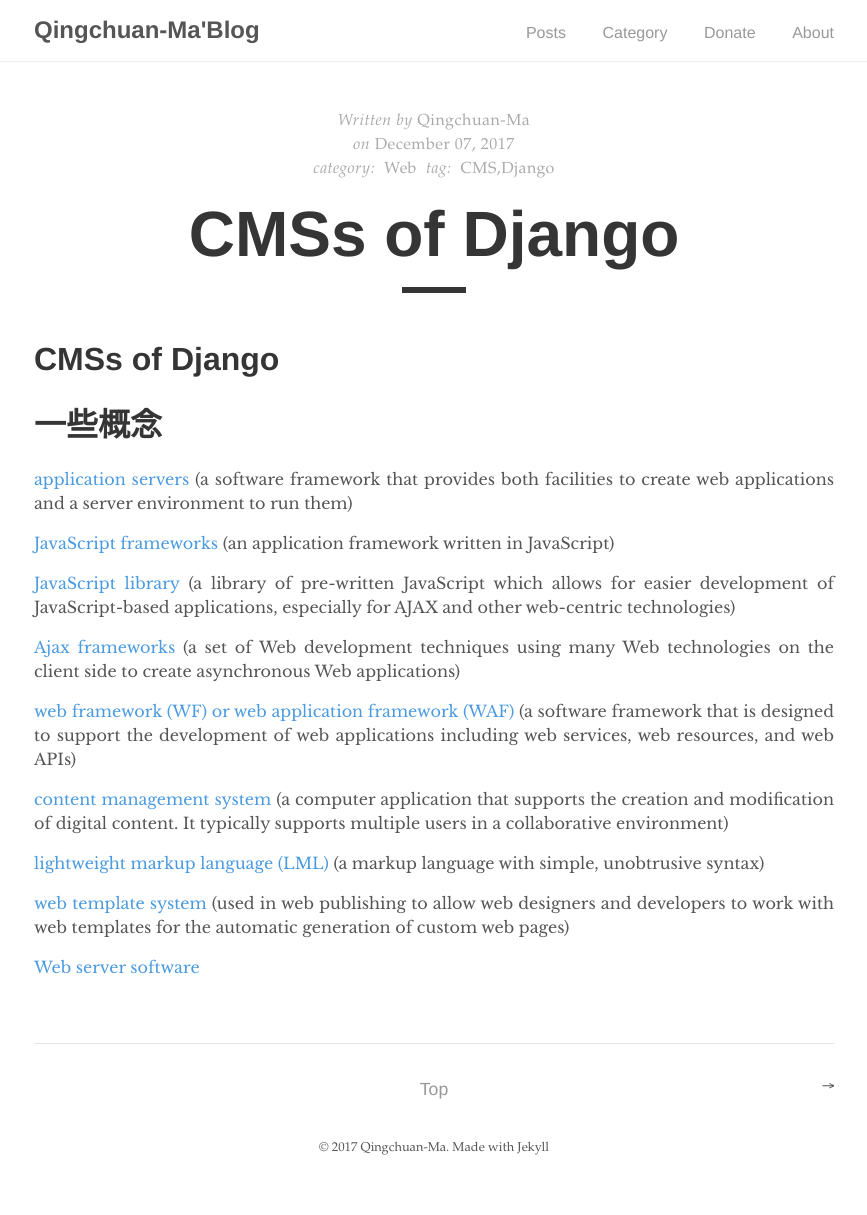
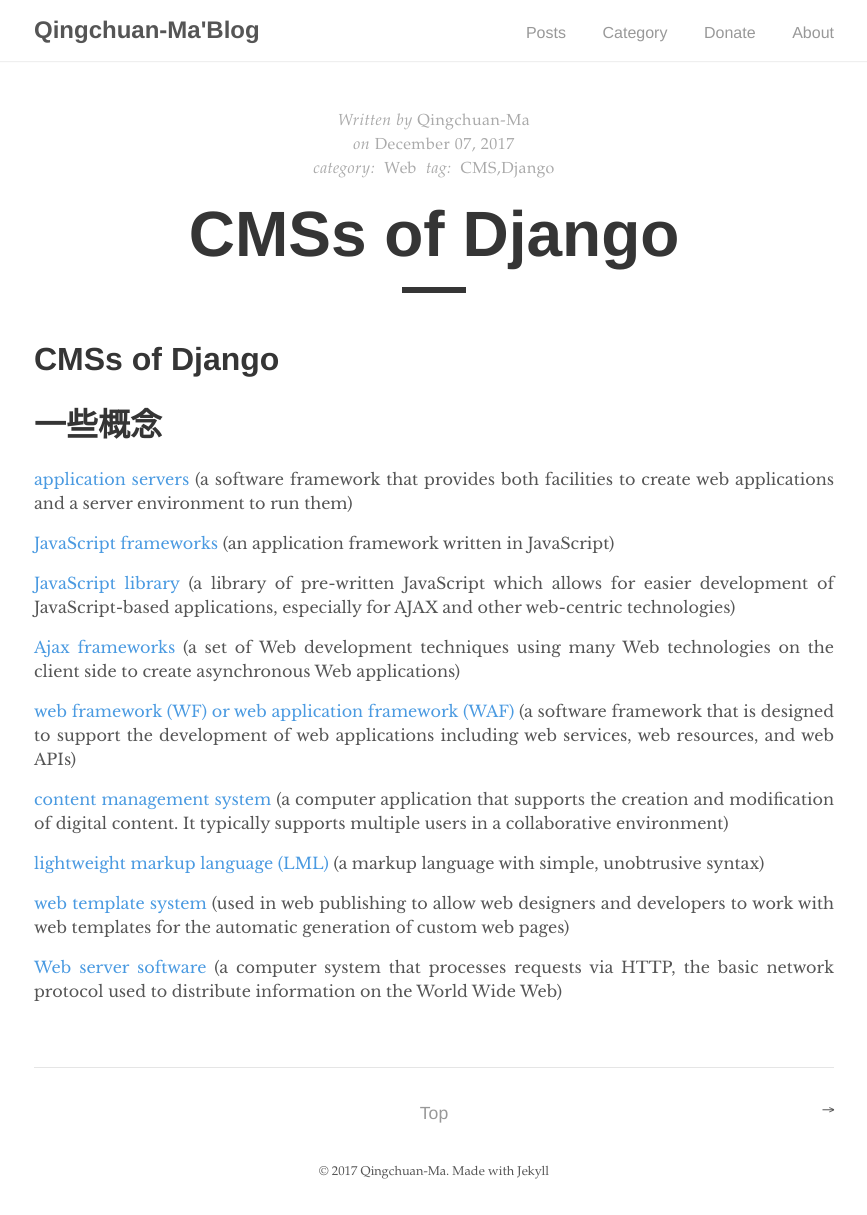
Before and after one commit to Qingchuan-Ma/blog, a Jekyll site: the page built from _posts/web/2017-12-07-cms of django.md, in a window 1280 px wide. Shown: the whole page, without its empty margins (206-1073 px from the left). Built offline with Jekyll 4.4.1, drawn with Linux system fonts in a browser that asks for light colours; before the commit the page ends 1191 px from its top, so only the background shows below that.

Commit message:
Update 2017-12-07-cms of django.md

```diff
--- a/_posts/web/2017-12-07-cms of django.md
+++ b/_posts/web/2017-12-07-cms of django.md
@@ -39,3 +39,4 @@
 (used in web publishing to allow web designers and developers to work with web templates for the automatic generation of custom web pages)
 
 [Web server software](https://en.wikipedia.org/wiki/Comparison_of_web_server_software)
+(a computer system that processes requests via HTTP, the basic network protocol used to distribute information on the World Wide Web)
```
